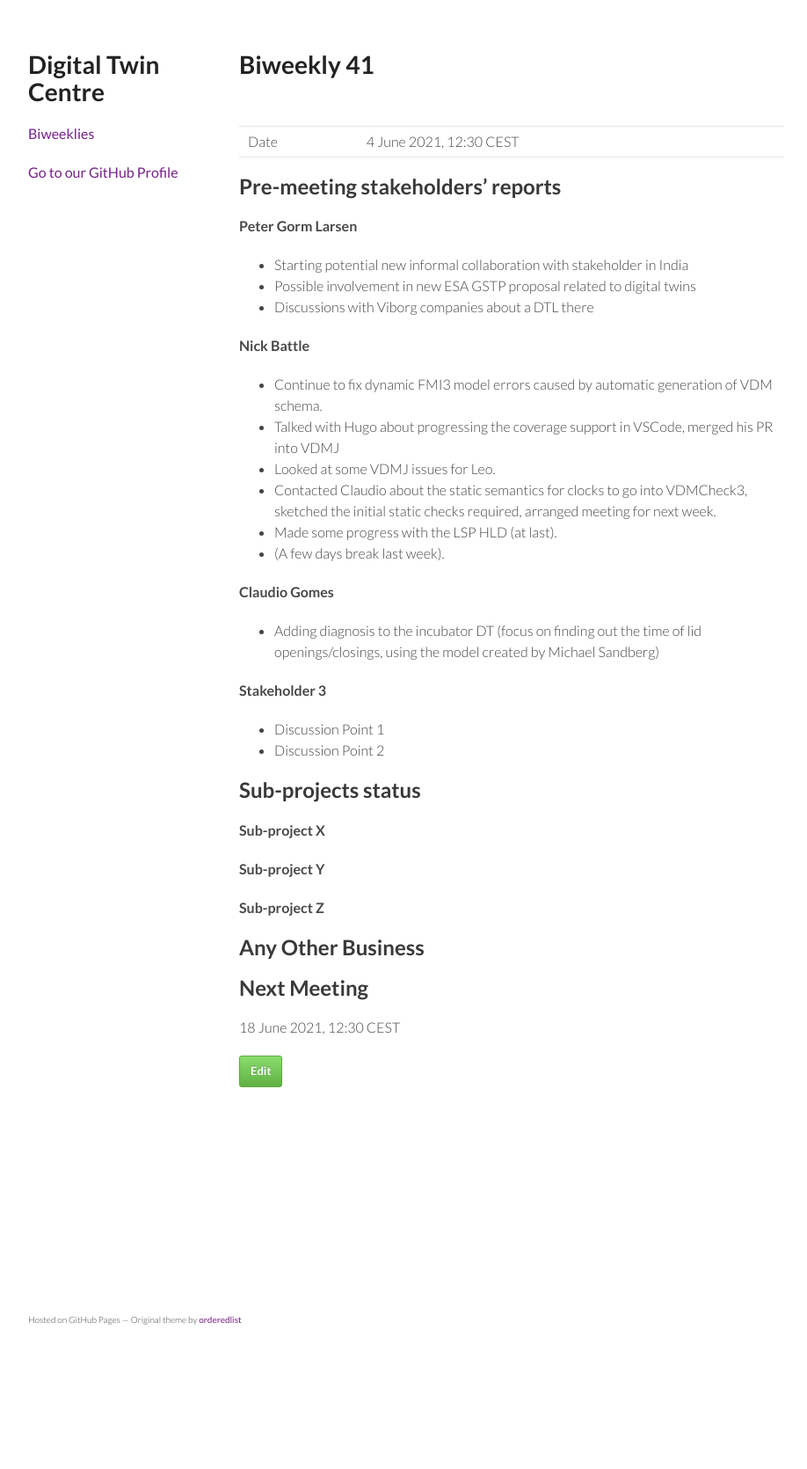
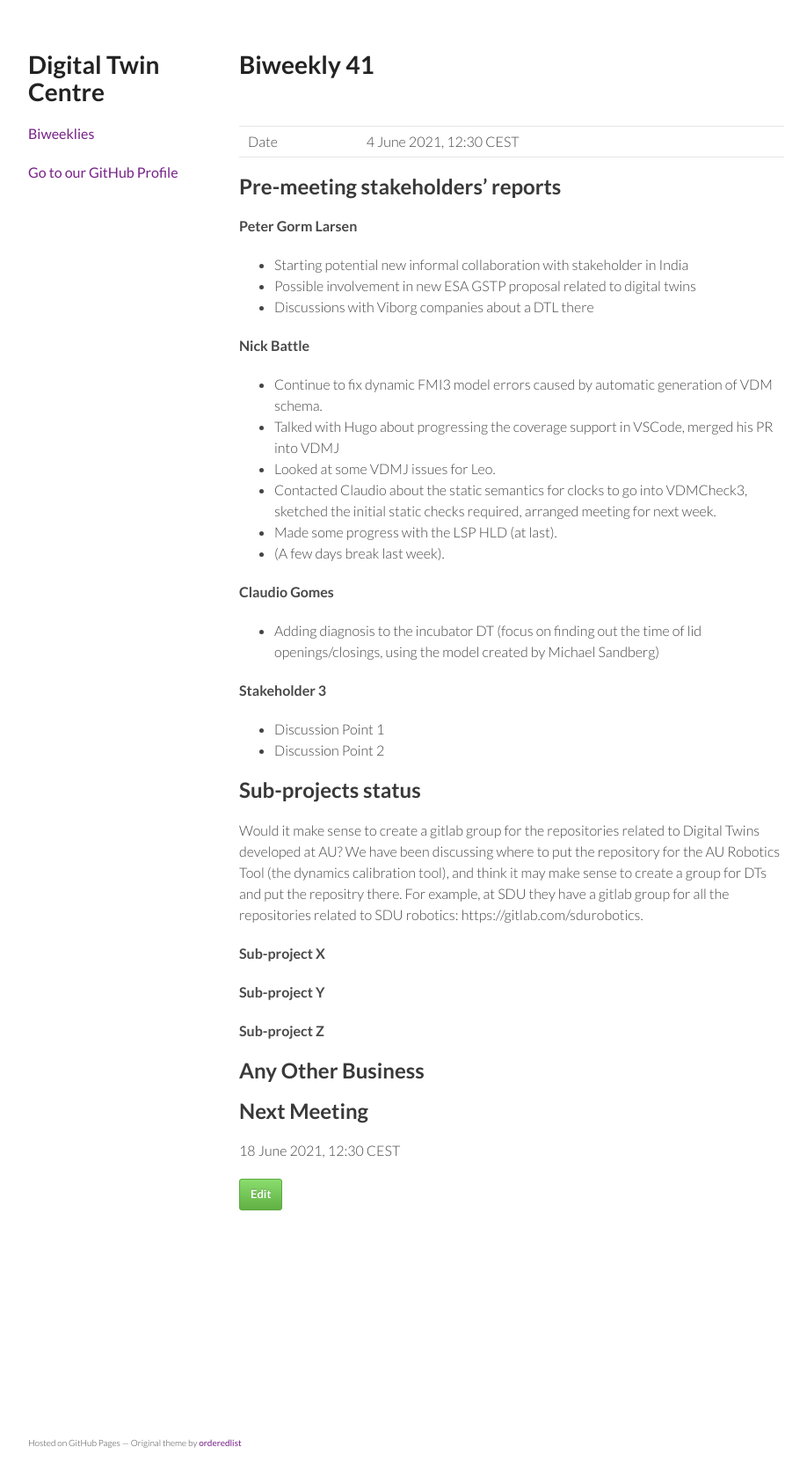
Before and after one commit to digitaltwincentre/digitaltwincentre.github.io, a Jekyll site: the page built from _biweeklies/Biweekly-41.md, in a window 1280 px wide. Shown: the whole page at 88% size, without its empty margins (178-1096 px from the left). Built offline with Jekyll 4.4.1, drawn with Linux system fonts in a browser that asks for light colours; nearby versions of some CDN libraries; before the commit the page ends 1530 px from its top, so only the background shows below that.

Commit message:
Update Biweekly-41.md

```diff
--- a/_biweeklies/Biweekly-41.md
+++ b/_biweeklies/Biweekly-41.md
@@ -43,6 +43,9 @@ date: 4 June 2021, 1230 CEST
 
 ## Sub-projects status
 
+Would it make sense to create a gitlab group for the repositories related to Digital Twins developed at AU?
+We have been discussing where to put the repository for the AU Robotics Tool (the dynamics calibration tool), and think it may make sense to create a group for DTs and put the repositry there.
+For example, at SDU they have a gitlab group for all the repositories related to SDU robotics: https://gitlab.com/sdurobotics.
 
 #### Sub-project X
 
```
